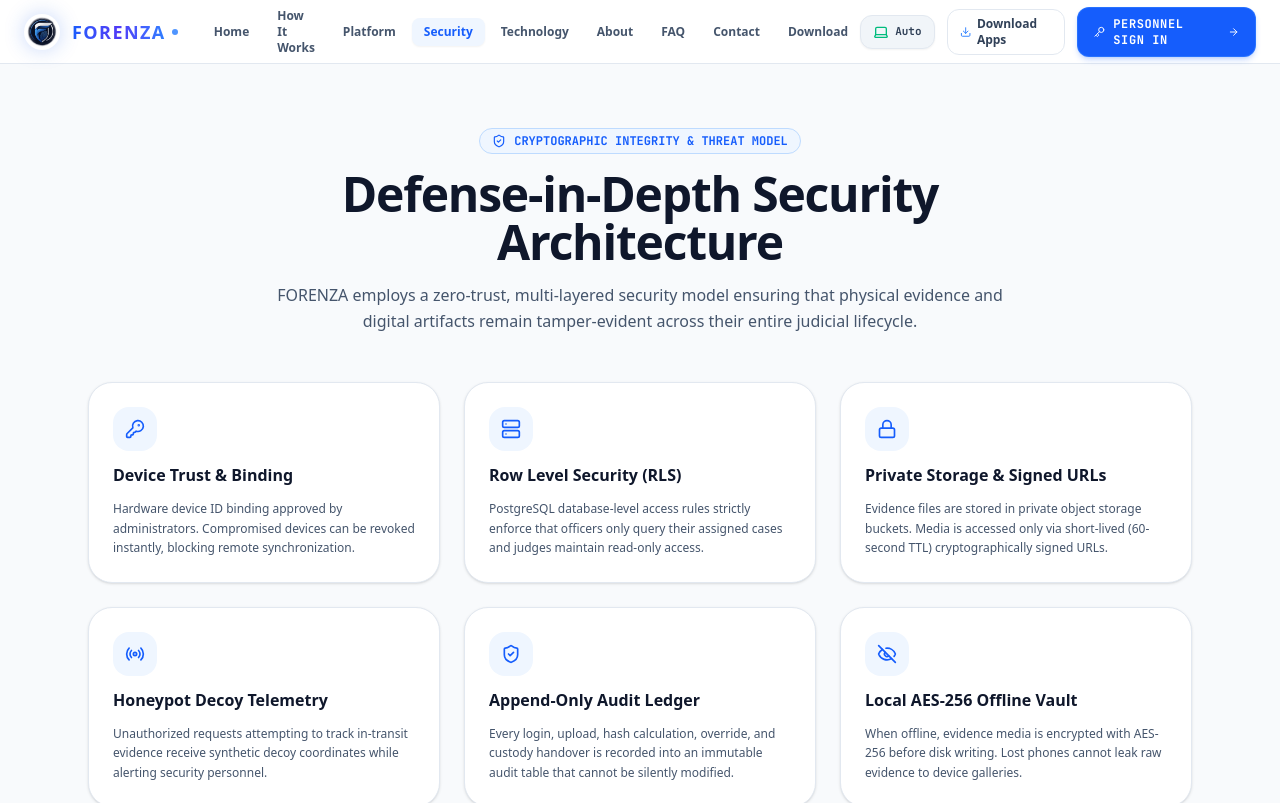
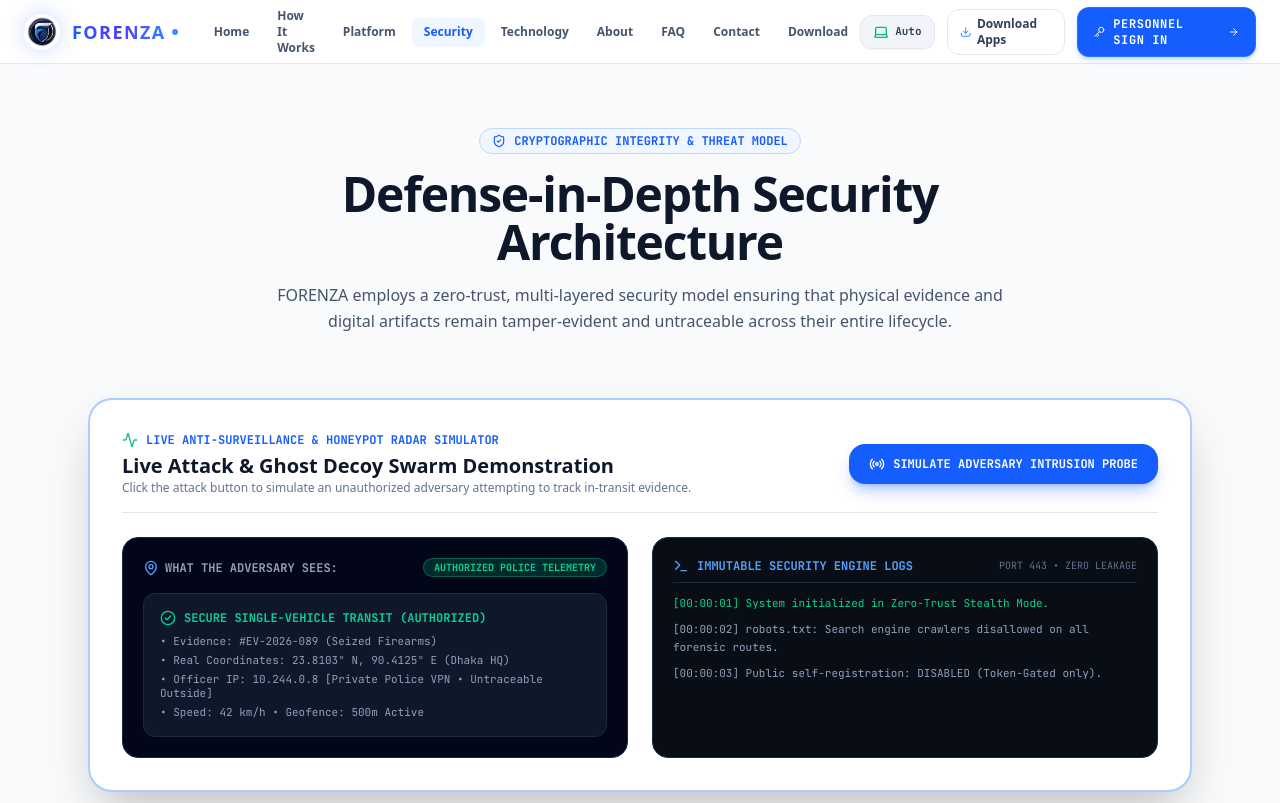
Before and after one commit to Ti838/FORENZA, a Next.js app in the folder web/: page /security in a window 1280 px wide. Shown: the top 803 px of the page. Built offline with nearby package versions, Linux system fonts and the light colour scheme.

Commit message:
feat(ui): add interactive Live Anti-Surveillance & Ghost Decoy Swarm Simulator on /security for live academic presentations

```diff
--- a/web/app/security/page.tsx
+++ b/web/app/security/page.tsx
@@ -1,8 +1,44 @@
+'use client'
+
+import { useState, useEffect } from 'react'
 import { PublicNavbar } from '@/components/public/Navbar'
 import { PublicFooter } from '@/components/public/Footer'
-import { ShieldCheck, Lock, KeyRound, Radio, EyeOff, Server, CheckCircle2 } from 'lucide-react'
+import {
+  ShieldCheck,
+  Lock,
+  KeyRound,
+  Radio,
+  EyeOff,
+  Server,
+  CheckCircle2,
+  ShieldAlert,
+  Terminal,
+  Activity,
+  MapPin,
+  RefreshCw,
+} from 'lucide-react'
 
 export default function SecurityPage() {
+  const [isHackedMode, setIsHackedMode] = useState(false)
+  const [tick, setTick] = useState(0)
+
+  // Simulation tick to dynamically change decoy coordinates in real-time
+  useEffect(() => {
+    if (!isHackedMode) return
+    const interval = setInterval(() => {
+      setTick((t) => t + 1)
+    }, 1500)
+    return () => clearInterval(interval)
+  }, [isHackedMode])
+
+  const decoyCities = [
+    { name: 'Dhaka Sector 4', baseLat: 23.8103, baseLng: 90.4125, speed: '52 km/h' },
+    { name: 'Chittagong Port', baseLat: 22.3569, baseLng: 91.7832, speed: '68 km/h' },
+    { name: 'Rajshahi Highway', baseLat: 24.3745, baseLng: 88.6042, speed: '34 km/h' },
+    { name: 'Khulna Bypass', baseLat: 22.8456, baseLng: 89.5403, speed: '60 km/h' },
+    { name: 'Sylhet Border', baseLat: 24.8949, baseLng: 91.8687, speed: '45 km/h' },
+  ]
+
   const securityPillars = [
     {
       title: 'Device Trust & Binding',
@@ -40,7 +76,8 @@
     <div className="min-h-screen bg-slate-50 dark:bg-[#070A12] text-slate-900 dark:text-slate-100 font-sans transition-colors">
       <PublicNavbar />
 
-      <main className="max-w-6xl mx-auto px-4 sm:px-6 py-16 space-y-12">
+      <main className="max-w-6xl mx-auto px-4 sm:px-6 py-16 space-y-16">
+        {/* Header */}
         <div className="space-y-4 text-center max-w-3xl mx-auto">
           <div className="inline-flex items-center gap-2 px-3 py-1 rounded-full bg-blue-50 dark:bg-blue-950/60 border border-blue-200 dark:border-blue-800 text-xs font-mono font-bold text-blue-600 dark:text-blue-400">
             <ShieldCheck className="w-3.5 h-3.5" />
@@ -50,10 +87,155 @@
             Defense-in-Depth Security Architecture
           </h1>
           <p className="text-sm sm:text-base text-slate-600 dark:text-slate-300 leading-relaxed">
-            FORENZA employs a zero-trust, multi-layered security model ensuring that physical evidence and digital artifacts remain tamper-evident across their entire judicial lifecycle.
+            FORENZA employs a zero-trust, multi-layered security model ensuring that physical evidence and digital artifacts remain tamper-evident and untraceable across their entire lifecycle.
           </p>
         </div>
 
+        {/* 🌟 LIVE CLASS DEMO: Interactive Anti-Hacking & Ghost Decoy Swarm Simulator */}
+        <section className="p-6 sm:p-8 rounded-3xl bg-white dark:bg-[#0E131F] border-2 border-blue-500/40 dark:border-blue-500/30 shadow-2xl space-y-6">
+          <div className="flex flex-col sm:flex-row sm:items-center justify-between gap-4 pb-4 border-b border-slate-200 dark:border-slate-800">
+            <div>
+              <div className="flex items-center gap-2 text-xs font-mono font-bold text-blue-600 dark:text-blue-400 uppercase">
+                <Activity className="w-4 h-4 animate-pulse text-emerald-500" />
+                <span>LIVE ANTI-SURVEILLANCE & HONEYPOT RADAR SIMULATOR</span>
+              </div>
+              <h2 className="text-xl font-bold text-slate-900 dark:text-white mt-1">
+                Live Attack & Ghost Decoy Swarm Demonstration
+              </h2>
+              <p className="text-xs text-slate-500">
+                Click the attack button to simulate an unauthorized adversary attempting to track in-transit evidence.
+              </p>
+            </div>
+
+            <button
+              type="button"
+              onClick={() => setIsHackedMode(!isHackedMode)}
+              className={`px-5 py-3 rounded-2xl font-bold text-xs font-mono flex items-center gap-2 transition-all shadow-lg cursor-pointer ${
+                isHackedMode
+                  ? 'bg-red-600 hover:bg-red-700 text-white shadow-red-600/40 animate-pulse'
+                  : 'bg-blue-600 hover:bg-blue-700 text-white shadow-blue-600/30'
+              }`}
+            >
+              {isHackedMode ? (
+                <>
+                  <ShieldAlert className="w-4 h-4" />
+                  <span>SIMULATING ATTACK (CLICK TO RESTORE)</span>
+                </>
+              ) : (
+                <>
+                  <Radio className="w-4 h-4" />
+                  <span>SIMULATE ADVERSARY INTRUSION PROBE</span>
+                </>
+              )}
+            </button>
+          </div>
+
+          {/* Dynamic Radar Display */}
+          <div className="grid grid-cols-1 lg:grid-cols-2 gap-6">
+            {/* Left: Map / Telemetry Feed */}
+            <div className="p-5 rounded-2xl bg-slate-950 text-slate-100 font-mono text-xs space-y-4 border border-slate-800 relative overflow-hidden">
+              <div className="flex items-center justify-between">
+                <span className="text-slate-400 font-bold uppercase flex items-center gap-1.5">
+                  <MapPin className="w-4 h-4 text-blue-400" />
+                  <span>WHAT THE ADVERSARY SEES:</span>
+                </span>
+                <span
+                  className={`px-2.5 py-0.5 rounded-full text-[10px] font-bold ${
+                    isHackedMode ? 'bg-red-500/20 text-red-400 border border-red-500/40' : 'bg-emerald-500/20 text-emerald-400 border border-emerald-500/40'
+                  }`}
+                >
+                  {isHackedMode ? '5 GHOST DECOY VECTORS ACTIVE' : 'AUTHORIZED POLICE TELEMETRY'}
+                </span>
+              </div>
+
+              {!isHackedMode ? (
+                <div className="p-4 rounded-xl bg-slate-900 border border-slate-800 space-y-2">
+                  <div className="text-emerald-400 font-bold flex items-center gap-2">
+                    <CheckCircle2 className="w-4 h-4" />
+                    <span>SECURE SINGLE-VEHICLE TRANSIT (AUTHORIZED)</span>
+                  </div>
+                  <div className="text-[11px] text-slate-400 space-y-1">
+                    <p>• Evidence: #EV-2026-089 (Seized Firearms)</p>
+                    <p>• Real Coordinates: 23.8103° N, 90.4125° E (Dhaka HQ)</p>
+                    <p>• Officer IP: 10.244.0.8 [Private Police VPN • Untraceable Outside]</p>
+                    <p>• Speed: 42 km/h • Geofence: 500m Active</p>
+                  </div>
+                </div>
+              ) : (
+                <div className="space-y-2">
+                  <div className="p-3 rounded-xl bg-red-950/60 border border-red-700/50 text-red-300 space-y-1">
+                    <div className="font-bold flex items-center gap-2 text-xs text-red-200">
+                      <ShieldAlert className="w-4 h-4 text-red-400 animate-bounce" />
+                      <span>INTRUSION ATTEMPT BLOCKED • REAL IP MASKED</span>
+                    </div>
+                    <p className="text-[10px] text-red-300">
+                      Real police location is 100% encrypted in vault. Adversary is being fed 5 simultaneously scattering fake locations:
+                    </p>
+                  </div>
+
+                  <div className="space-y-1.5 max-h-48 overflow-y-auto pr-1">
+                    {decoyCities.map((city, idx) => {
+                      const dynamicLat = (city.baseLat + (Math.sin(tick + idx) * 0.04)).toFixed(4)
+                      const dynamicLng = (city.baseLng + (Math.cos(tick + idx) * 0.04)).toFixed(4)
+                      return (
+                        <div
+                          key={city.name}
+                          className="p-2 rounded-lg bg-slate-900 border border-red-900/40 flex items-center justify-between text-[11px]"
+                        >
+                          <span className="font-bold text-red-400">
+                            Decoy #{idx + 1} ({city.name})
+                          </span>
+                          <span className="text-slate-400 font-mono">
+                            {dynamicLat}° N, {dynamicLng}° E • {city.speed}
+                          </span>
+                        </div>
+                      )
+                    })}
+                  </div>
+                </div>
+              )}
+            </div>
+
+            {/* Right: Security Terminal Logs */}
+            <div className="p-5 rounded-2xl bg-[#090D16] text-slate-300 font-mono text-xs space-y-3 border border-slate-800">
+              <div className="flex items-center justify-between pb-2 border-b border-slate-800">
+                <span className="font-bold text-blue-400 flex items-center gap-2">
+                  <Terminal className="w-4 h-4" />
+                  <span>IMMUTABLE SECURITY ENGINE LOGS</span>
+                </span>
+                <span className="text-[10px] text-slate-500">PORT 443 • ZERO LEAKAGE</span>
+              </div>
+
+              <div className="space-y-2 text-[11px] leading-relaxed text-slate-400">
+                <p className="text-emerald-400">[00:00:01] System initialized in Zero-Trust Stealth Mode.</p>
+                <p className="text-slate-400">[00:00:02] robots.txt: Search engine crawlers disallowed on all forensic routes.</p>
+                <p className="text-slate-400">[00:00:03] Public self-registration: DISABLED (Token-Gated only).</p>
+
+                {isHackedMode && (
+                  <>
+                    <p className="text-red-400 animate-pulse font-bold">
+                      [00:00:14] ⚠️ ALERT: Unauthorized telemetry probe from External IP: 198.51.100.77
+                    </p>
+                    <p className="text-amber-400">
+                      [00:00:14] 🛡️ IP Stripped: Officer physical device IP remains invisible behind edge proxy.
+                    </p>
+                    <p className="text-blue-400">
+                      [00:00:15] 📡 Honeypot Triggered: Emitting 5 synthetic multi-point decoy vectors across Bangladesh.
+                    </p>
+                    <p className="text-purple-400">
+                      [00:00:16] 📜 Security Incident SHA-256 written to PostgreSQL immutable audit ledger.
+                    </p>
+                    <p className="text-emerald-400 font-bold">
+                      [00:00:17] ✓ RESULT: Adversary tracking failed. True evidence location 100% confidential.
+                    </p>
+                  </>
+                )}
+              </div>
+            </div>
+          </div>
+        </section>
+
+        {/* 6 Security Pillars Grid */}
         <div className="grid grid-cols-1 md:grid-cols-2 lg:grid-cols-3 gap-6">
           {securityPillars.map((p) => {
             const Icon = p.icon
@@ -72,6 +254,7 @@
           })}
         </div>
 
+        {/* Responsible Disclosure */}
         <div className="p-6 sm:p-8 rounded-3xl bg-slate-900 text-white border border-slate-800 space-y-4">
           <h3 className="font-bold text-base font-mono uppercase text-blue-400">
             Responsible Disclosure & Security Boundaries
```
